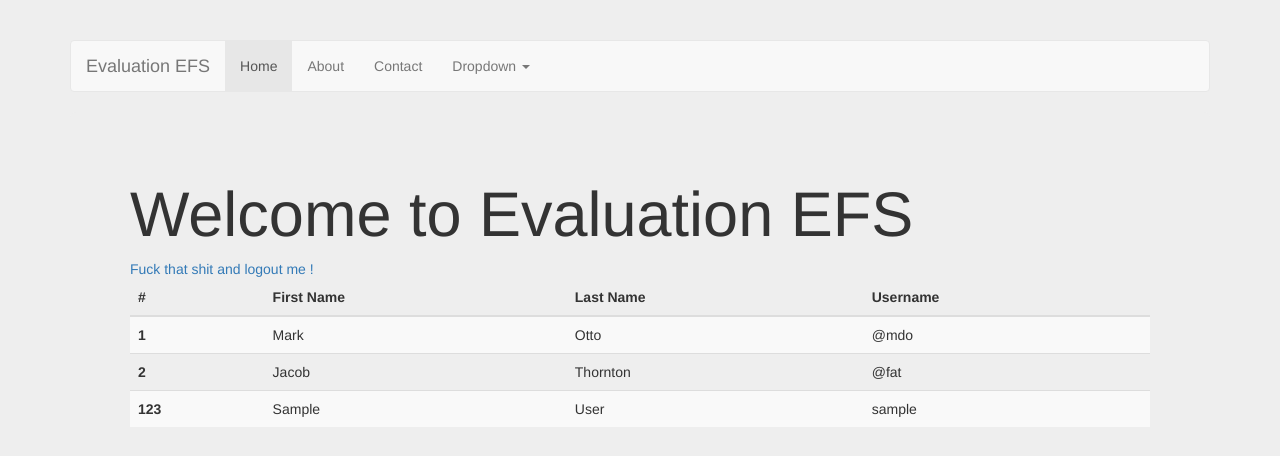
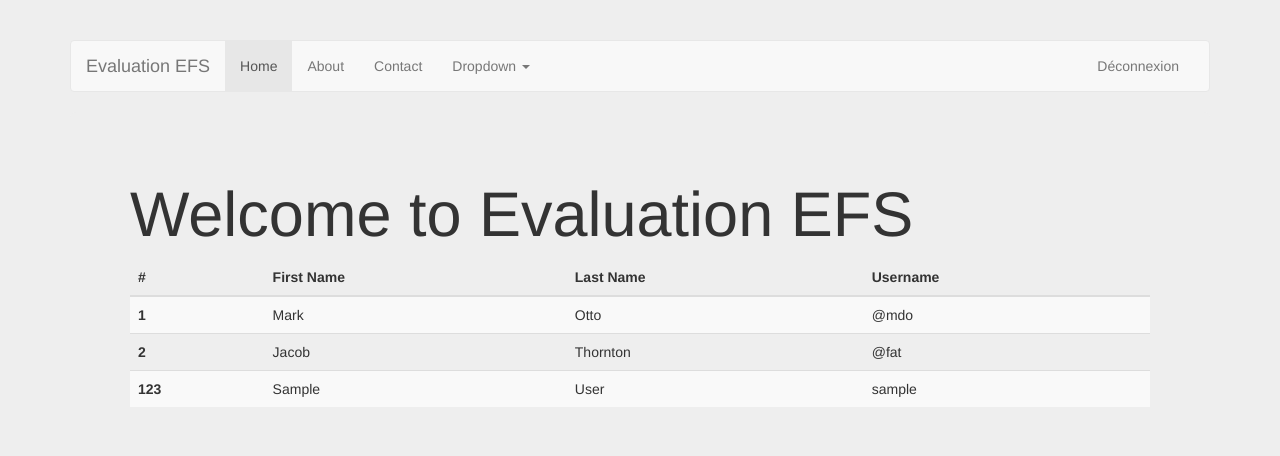
Before and after one commit to rmeja/Evaluation_EFS, a PHP site: template app/templates/index.twig in a window 1280 px wide. Shown: the top 456 px of the page. Run offline with PHP 8.4, Linux system fonts and the light colour scheme; the template is opened without the code that fills it: most values are stand-ins (such as "Sample title", 1, 10 or a date in 2020); some libraries are stand-ins or nearby versions.

Commit message:
Minor changes

```diff
--- a/app/templates/index.twig
+++ b/app/templates/index.twig
@@ -30,12 +30,14 @@
                     </ul>
                 </li>
             </ul>
+            <ul class="nav navbar-nav navbar-right">
+                <li><a href="{{ path('logout') }}">Déconnexion</a></li>
+            </ul>
         </div><!--/.nav-collapse -->
     </div><!--/.container-fluid -->
 </nav>
 <div class="jumbotron">
     <h1>Welcome to Evaluation EFS</h1>
-    <a href="{{ path('logout') }}">Fuck that shit and logout me !</a>
     <table class="table table-striped">
         <thead>
         <tr>
--- a/app/templates/layout.twig
+++ b/app/templates/layout.twig
@@ -1,7 +1,7 @@
 <!DOCTYPE html>
 <html>
   <head>
-    <title>My Poseidon Application</title>
+    <title>Evaluation EFS</title>
     <meta charset="utf-8">
     <meta http-equiv="X-UA-Compatible" content="IE=edge">
     <meta name="viewport" content="width=device-width, initial-scale=1">
```
